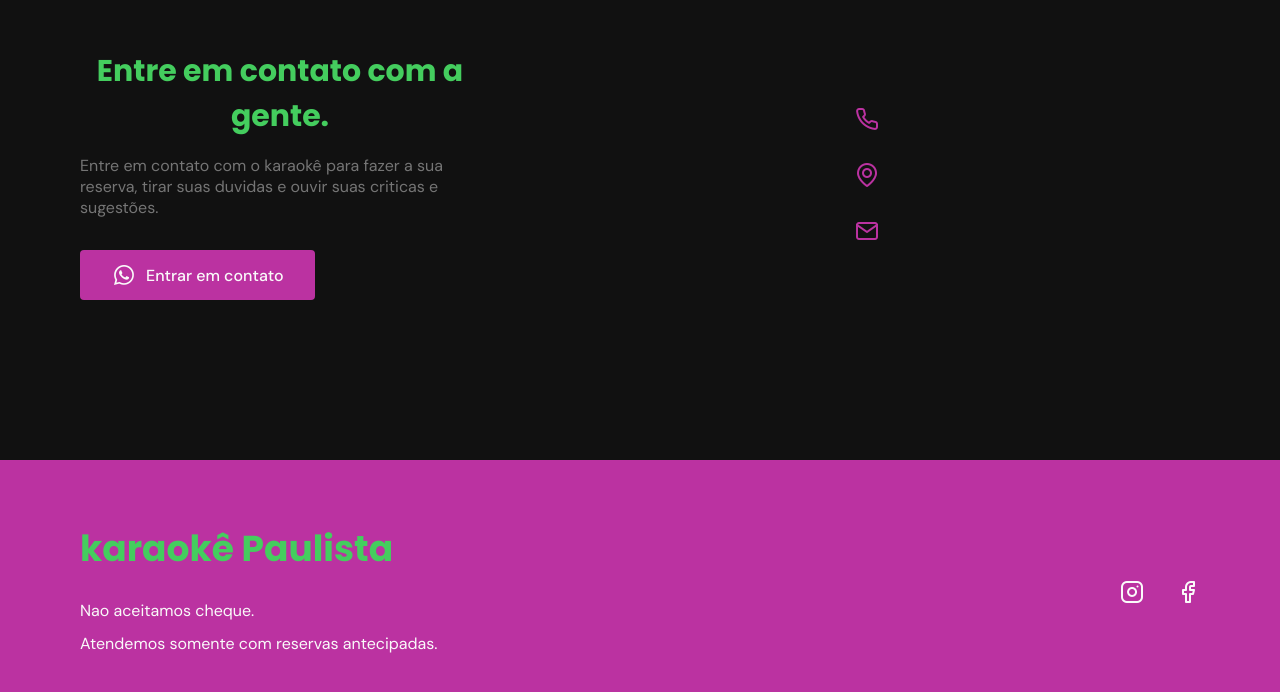
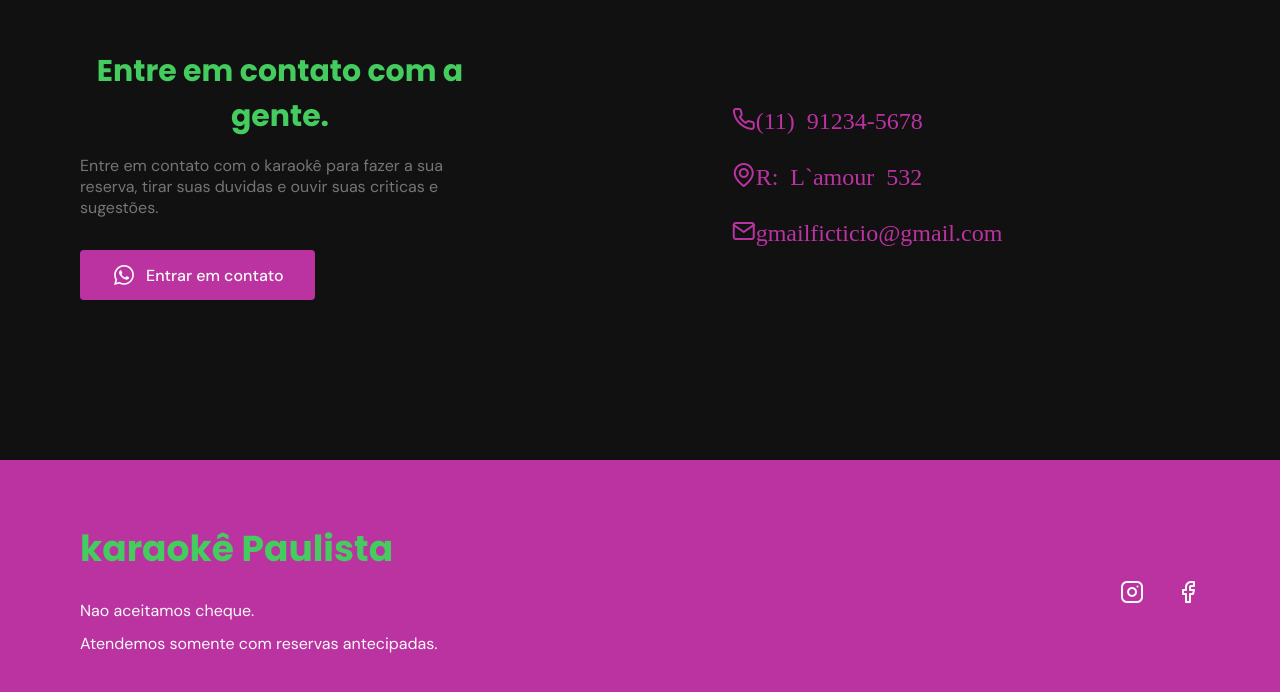
Before and after one commit to ThiMarques/Karaoke-Paulista, a plain HTML site: page index.html in a window 1280 px wide. Shown: the part 4908-5600 px from the top of the page. Drawn offline with Linux system fonts and the light colour scheme; files whose address does not match are found by name.

Commit message:
Update index.html

```diff
--- a/index.html
+++ b/index.html
@@ -299,9 +299,9 @@
 
                     <div class="links">
                         <ul class="grid">
-                            <li><i class="icon-phone"></i></li>
-                            <li><i class="icon-map-pin"></i></li>
-                            <li><i class="icon-mail"></i></li>
+                            <li><i class="icon-phone">(11) 91234-5678</i></li>
+                            <li><i class="icon-map-pin">R: L`amour 532</i></li>
+                            <li><i class="icon-mail">gmailficticio@gmail.com</i></li>
                         </ul>
                     </div>
                 </div>
```
